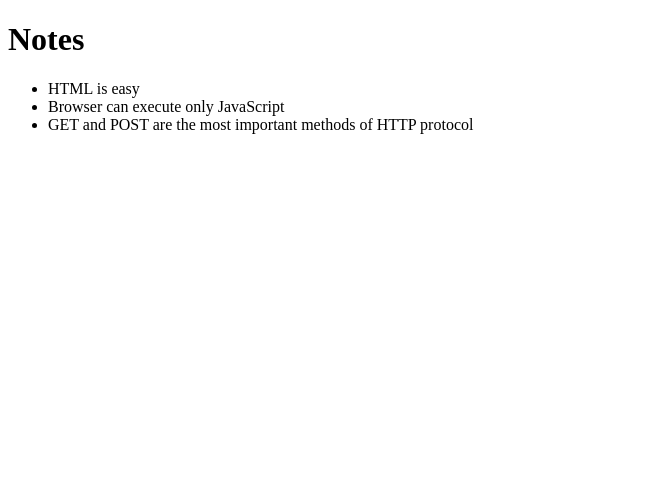
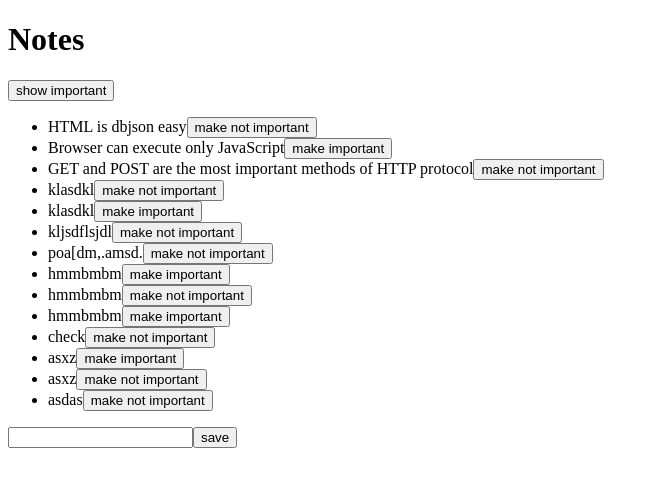
Before and after one commit to msr1013/frontend-notes, a React (Create React App) app: page / in a window 1280 px wide. Shown: the top 486 px of the page, without its empty margins (0-659 px from the left). Built offline with nearby package versions, Linux system fonts and the light colour scheme; data requests are answered from the project's data file.

Commit message:
implement useEffect to fetch notes

```diff
--- /dev/null
+++ b/db.json
@@ -0,0 +1,88 @@
+{
+  "notes": [
+    {
+      "id": 1,
+      "content": "HTML is dbjson easy",
+      "date": "2022-1-17T17:30:31.098Z",
+      "important": true
+    },
+    {
+      "id": 2,
+      "content": "Browser can execute only JavaScript",
+      "date": "2022-1-17T18:39:34.091Z",
+      "important": false
+    },
+    {
+      "id": 3,
+      "content": "GET and POST are the most important methods of HTTP protocol",
+      "date": "2022-1-17T19:20:14.298Z",
+      "important": true
+    },
+    {
+      "content": "klasdkl",
+      "date": "2022-03-04T11:19:12.924Z",
+      "important": true,
+      "id": 4
+    },
+    {
+      "content": "klasdkl",
+      "date": "2022-03-04T11:19:14.101Z",
+      "important": false,
+      "id": 5
+    },
+    {
+      "content": "kljsdflsjdl",
+      "date": "2022-03-04T11:26:41.552Z",
+      "important": true,
+      "id": 6
+    },
+    {
+      "content": "poa[dm,.amsd.",
+      "date": "2022-03-04T11:30:57.995Z",
+      "important": true,
+      "id": 7
+    },
+    {
+      "content": "hmmbmbm",
+      "date": "2022-03-04T11:37:52.921Z",
+      "important": false,
+      "id": 8
+    },
+    {
+      "content": "hmmbmbm",
+      "date": "2022-03-04T11:37:54.707Z",
+      "important": true,
+      "id": 9
+    },
+    {
+      "content": "hmmbmbm",
+      "date": "2022-03-04T11:37:56.151Z",
+      "important": false,
+      "id": 10
+    },
+    {
+      "content": "check",
+      "date": "2022-03-04T11:53:03.097Z",
+      "important": true,
+      "id": 11
+    },
+    {
+      "content": "asxz",
+      "date": "2022-03-04T12:02:10.207Z",
+      "important": false,
+      "id": 12
+    },
+    {
+      "content": "asxz",
+      "date": "2022-03-04T12:03:39.309Z",
+      "important": true,
+      "id": 13
+    },
+    {
+      "content": "asdas",
+      "date": "2022-03-04T12:04:23.117Z",
+      "important": true,
+      "id": 14
+    }
+  ]
+}
--- a/src/App.js
+++ b/src/App.js
@@ -1,15 +1,87 @@
-
+import { useState,useEffect } from "react"
+import axios from 'axios'
 import Note from "./components/Note"
 
-const App = ({notes}) => {
+const App = () => {
+  const [notes,setNotes]=useState([])
+  const [newNote,setNewNote]=useState('')
+  const [showAll,setShowAll] = useState(true)
+
+  const toggleImportanceOf = (id) => {
+    console.log('importance of' + id + 'need to be toggled')
+  }
+
+// useEffect(() => {
+//   axios
+//   .get('http://localhost:3001/api/notes')
+//   .then(res => {
+//     setNotes(res.data)
+//   })
+// },[])
+
+ const hook = () => {
+   console.log('effect')
+   axios
+    .get('http://localhost:3001/notes')
+    .then(response => {
+      console.log('promise fulfilled')
+      setNotes(response.data)
+    })
+ }
+ useEffect(hook,[])
+
+
+
+  console.log('render',notes.length,'notes')
+
+  const addNote = (event) => {
+    event.preventDefault()
+    const noteObject = {
+      content:newNote,
+      date:new Date().toISOString(),
+      important:Math.random() <0.5,
+    }
+
+    axios
+    .post('http://localhost:3001/notes',noteObject)
+    .then(response => {
+      setNotes(notes.concat(response.data))
+      setNewNote('')
+      console.log(response)
+    })
+  }
+
+
+  const handleNoteChange = (event) => {
+    console.log(event.target.value)
+    setNewNote(event.target.value)
+  }
+
+  const notesToShow = showAll
+  ? notes
+  :notes.filter(note => note.important === true)
+
   return (
     <div>
       <h1>Notes</h1>
+      <div>
+        <button onClick={() => setShowAll(!showAll)}>
+          show {showAll ? 'important':'all'}
+        </button>
+      </div>
       <ul>
-      {notes.map(note =>
-       <Note key={note.id} note={note}/>
+      {notesToShow.map(note =>
+       <Note key={note.id} note={note}
+       toggleImportance={() => toggleImportanceOf(note.id)}
+       />
         )}
       </ul>
+      <form onSubmit={addNote}>
+        <input value={newNote}
+        onChange={handleNoteChange}
+        />
+        <button type="submit">save</button>
+      </form>
     </div>
   )
 }
--- a/src/components/Note.js
+++ b/src/components/Note.js
@@ -1,6 +1,10 @@
-const Note = ({note}) => {
+const Note = ({note,toggleImportance}) => {
+  const label=note.important
+  ?'make not important':'make important'
   return (
-    <li>{note.content}</li>
+    <li>{note.content}
+    <button onClick={toggleImportance}>{label}</button>
+    </li>
   )
 }
 
--- a/src/index.js
+++ b/src/index.js
@@ -1,35 +1,23 @@
-import React from 'react';
+
 import ReactDOM from 'react-dom';
+
 
 import App from './App';
 
-const notes =[
-  {
-    id: 1,
-    content: 'HTML is easy',
-    date: '2019-05-30T17:30:31.098Z',
-    important: true
-  },
-  {
-    id: 2,
-    content: 'Browser can execute only JavaScript',
-    date: '2019-05-30T18:39:34.091Z',
-    important: false
-  },
-  {
-    id: 3,
-    content: 'GET and POST are the most important methods of HTTP protocol',
-    date: '2019-05-30T19:20:14.298Z',
-    important: true
-  }
-]
+import axios from 'axios'
 
-ReactDOM.render(
-  <React.StrictMode>
-    <App notes={notes}/>
-  </React.StrictMode>,
-  document.getElementById('root')
-);
+axios.get('http://localhost:3001/notes').then(response => {
+  const notes=response.data
+
+
+  ReactDOM.render(
+
+      <App notes={notes}/>,
+
+    document.getElementById('root')
+  );
+})
+
 
 // If you want to start measuring performance in your app, pass a function
 // to log results (for example: reportWebVitals(console.log))
```
Also changed, not shown: package.json (+6 -1 lines), 2 other files (tests, documents, lock files or other folders).
